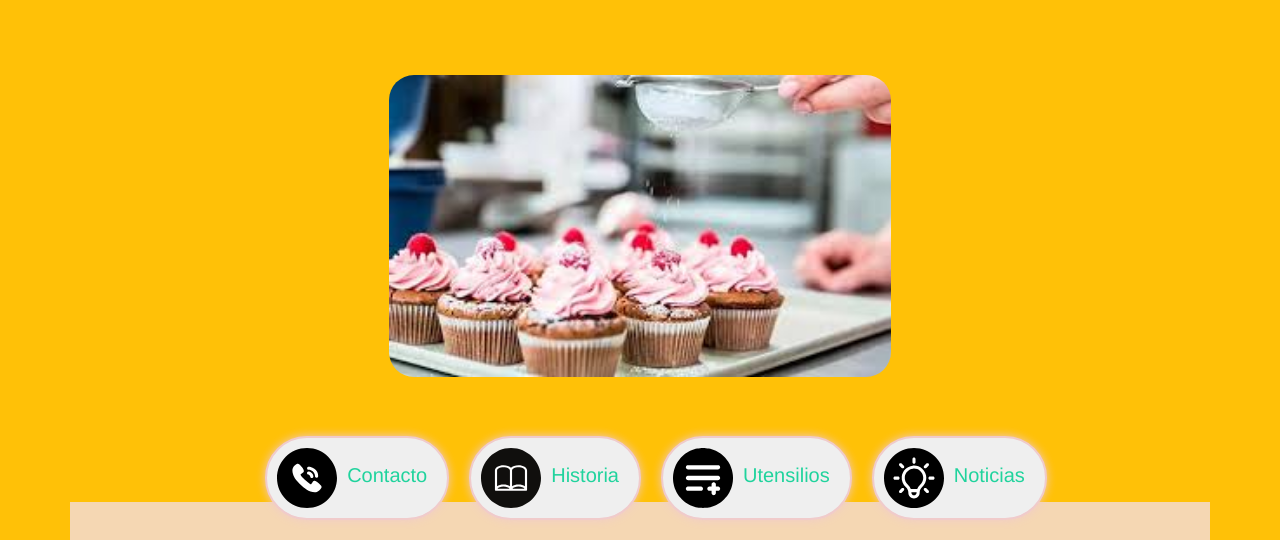
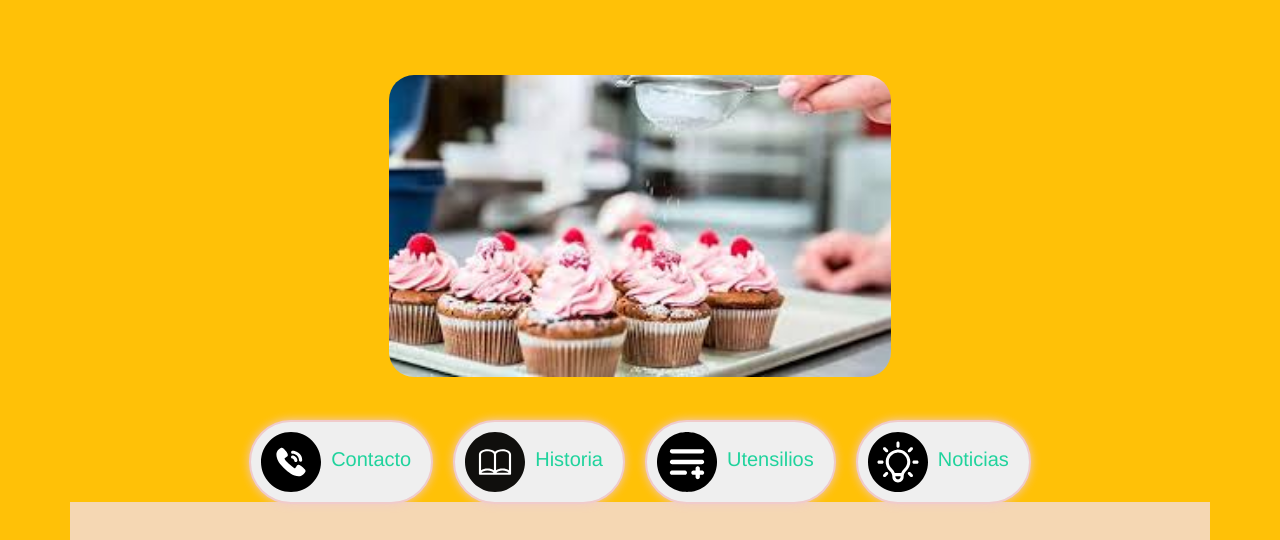
Before and after one commit to thor3555/Cocina-Conmigo, a plain HTML site: page index.html in a window 1280 px wide. Shown: the part 260-800 px from the top of the page. Drawn offline with nearby package versions, Linux system fonts and the light colour scheme.

Commit message:
Arreglo de la taskbar

```diff
--- a/sass/components/_taskbar.scss
+++ b/sass/components/_taskbar.scss
@@ -13,7 +13,7 @@
     ul{
         display: flex;
         flex-direction: row;
-        margin: 0;
+        padding: 0px !important; /* Bootstrap pone por defecto al ul 2 rem de padding y me jode el diseño al no dejarlo centrado */
         li{
             margin: 0px 10px 20px 10px;
             list-style: none;
```
Also changed, not shown: css/style.css.
